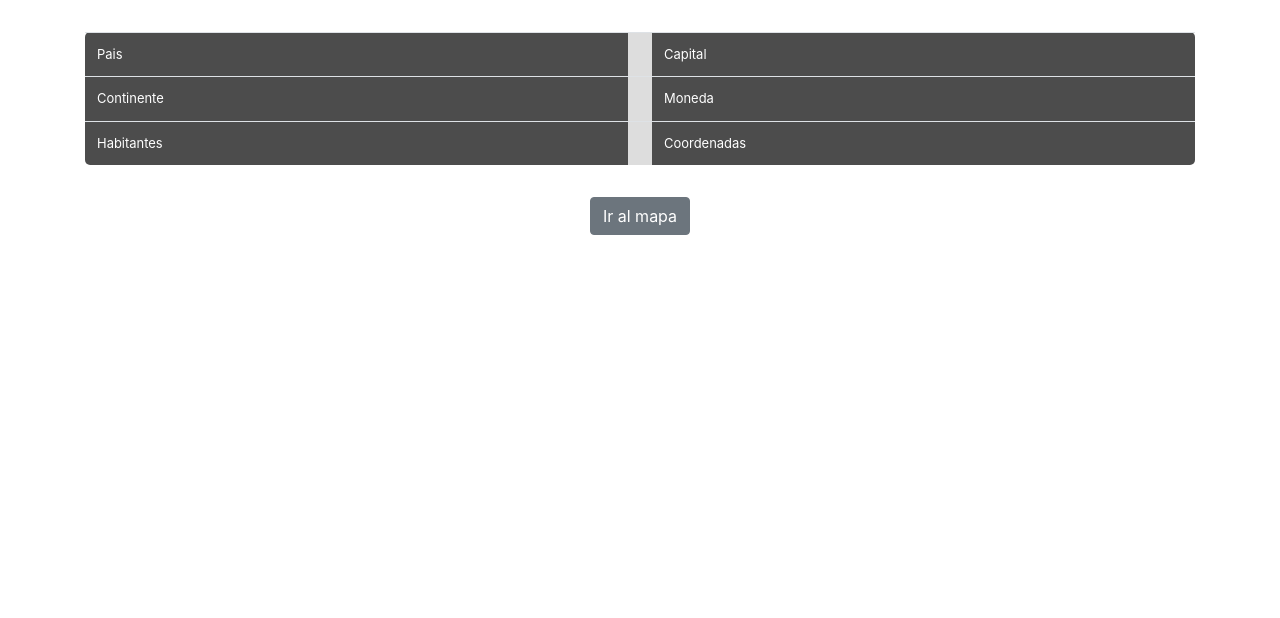
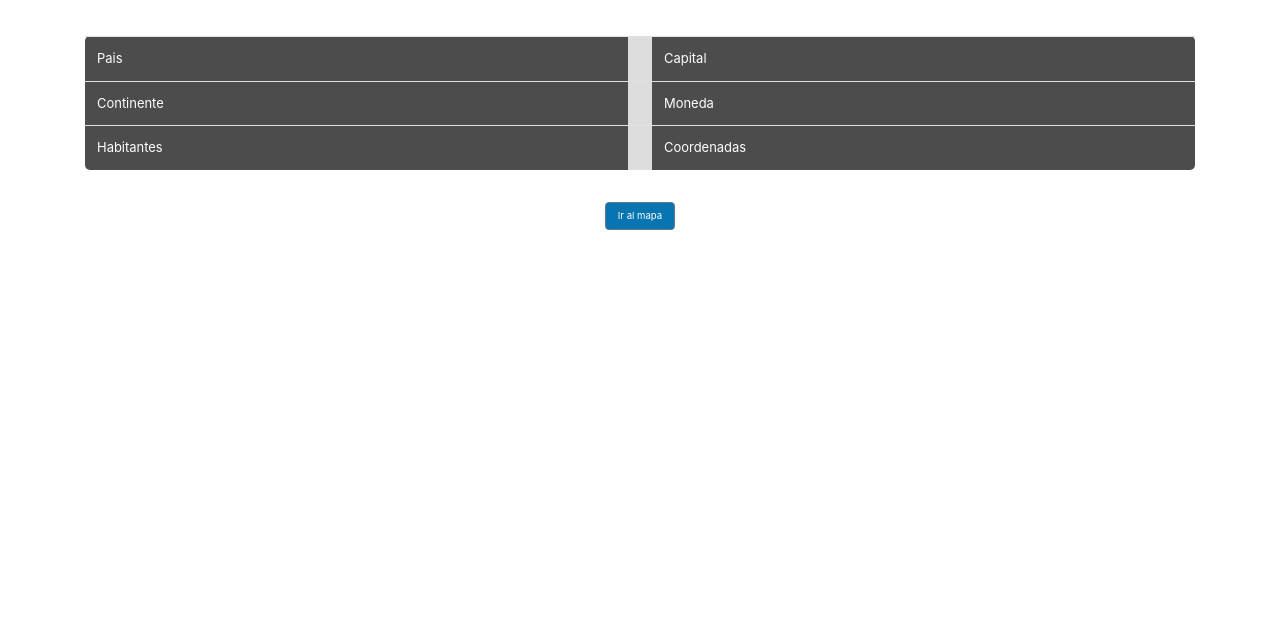
Before and after one commit to cristiantommasi/ProyectoSeminarioProgramacion, a plain HTML site: page Proyecto Seminario/pais_01.html in a window 1280 px wide. Shown: the top 618 px of the page. Drawn offline with nearby package versions, Linux system fonts and the light colour scheme; no server answers.

Commit message:
cambio de color de botones

```diff
--- a/Proyecto Seminario/styles_01.css
+++ b/Proyecto Seminario/styles_01.css
@@ -73,3 +73,7 @@ tr.attraction{
     background-color: #ddd;
     padding: 0;
 }
+.btn{
+    font-size: .6em;
+    background-color: rgb(7, 117, 177);
+}
```
